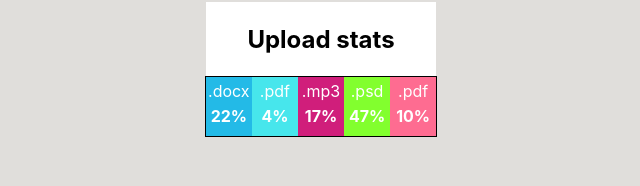
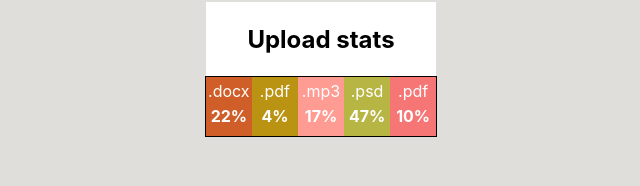
Before and after one commit to itfreshman2021/goit-react-hw-01-components, a React (Create React App) app: page / in a window 1280 px wide. Shown: the part 577-763 px from the top of the page, without its empty margins (319-959 px from the left). Built offline with nearby package versions, Linux system fonts and the light colour scheme.

Commit message:
Added work on errors and comments

```diff
--- a/src/Components/friendlist/FriendList.js
+++ b/src/Components/friendlist/FriendList.js
@@ -6,14 +6,8 @@ import s from './FriendList.module.css';
 const FriendList = ({ friends }) => {
   return (
     <ul className={s.friendList}>
-      {friends.map(friend => (
-        <FriendListItem
-          friend={friend}
-          key={friend.id}
-          avatar={friend.avatar}
-          name={friend.name}
-          isOnline={friend.isOnline}
-        />
+      {friends.map(({ id, avatar, name, isOnline }) => (
+        <FriendListItem key={id} avatar={avatar} name={name} isOnline={isOnline} />
       ))}
     </ul>
   );
--- a/src/Components/profile/Profile.js
+++ b/src/Components/profile/Profile.js
@@ -4,6 +4,7 @@ import s from './Profile.module.css';
 import defaultProfileAvatar from '../defaultProfileAvatar.png';
 
 const Profile = ({ name, tag, location, avatar = defaultProfileAvatar, stats }) => {
+  const { followers, views, likes } = stats;
   return (
     <div className={s.profile}>
       <div className={s.description}>
@@ -16,15 +17,15 @@ const Profile = ({ name, tag, location, avatar = defaultProfileAvatar, stats })
       <ul className={s.stats}>
         <li className={s.item}>
           <span className={s.label}>Followers</span>
-          <span className={s.quantity}>{stats.followers}</span>
+          <span className={s.quantity}>{followers}</span>
         </li>
         <li className={s.item}>
           <span className={s.label}>Views</span>
-          <span className={s.quantity}>{stats.views}</span>
+          <span className={s.quantity}>{views}</span>
         </li>
         <li className={s.item}>
           <span className={s.label}>Likes</span>
-          <span className={s.quantity}>{stats.likes}</span>
+          <span className={s.quantity}>{likes}</span>
         </li>
       </ul>
     </div>
@@ -33,13 +34,13 @@ const Profile = ({ name, tag, location, avatar = defaultProfileAvatar, stats })
 
 Profile.propTypes = {
   avatar: PropTypes.string,
-  name: PropTypes.string,
-  tag: PropTypes.string,
-  location: PropTypes.string,
+  name: PropTypes.string.isRequired,
+  tag: PropTypes.string.isRequired,
+  location: PropTypes.string.isRequired,
   stats: PropTypes.shape({
-    followers: PropTypes.number,
-    views: PropTypes.number,
-    likes: PropTypes.number,
+    followers: PropTypes.number.isRequired,
+    views: PropTypes.number.isRequired,
+    likes: PropTypes.number.isRequired,
   }),
 };
 export default Profile;
--- a/src/Components/statistics/Statistics.js
+++ b/src/Components/statistics/Statistics.js
@@ -1,6 +1,10 @@
 import React from 'react';
 import PropTypes from 'prop-types';
 import s from './Statistics.module.css';
+
+function getRandomHexColor() {
+  return `#${Math.floor(Math.random() * 16777215).toString(16)}`;
+}
 
 const Statistics = ({ title, stats }) => {
   return (
@@ -8,19 +12,12 @@ const Statistics = ({ title, stats }) => {
       {title && <h2 className={s.title}>{title}</h2>}
 
       <ul className={s.statList}>
-        {stats.map(stat => {
-          const backgroundColorLi = `#${Math.floor(Math.random() * 16777215).toString(16)}`;
-          return (
-            <li
-              key={stat.id}
-              className={s.item}
-              style={{ backgroundColor: `${backgroundColorLi}` }}
-            >
-              <span className={s.label}>{stat.label}</span>
-              <span className={s.percentage}>{stat.percentage}%</span>
-            </li>
-          );
-        })}
+        {stats.map(({ id, label, percentage }) => (
+          <li key={id} className={s.item} style={{ backgroundColor: `${getRandomHexColor()}` }}>
+            <span className={s.label}>{label}</span>
+            <span className={s.percentage}>{percentage}%</span>
+          </li>
+        ))}
       </ul>
     </section>
   );
--- a/src/Components/transactionhistory/TransactionHistory.js
+++ b/src/Components/transactionhistory/TransactionHistory.js
@@ -14,11 +14,11 @@ const TransactionHistory = ({ items }) => {
       </thead>
 
       <tbody>
-        {items.map(item => (
-          <tr key={item.id} className={s.transactionHistoryTr}>
-            <td className={s.transactionHistoryTd}>{item.type}</td>
-            <td className={s.transactionHistoryTd}>{item.amount}</td>
-            <td className={s.transactionHistoryTd}>{item.currency}</td>
+        {items.map(({ id, type, amount, currency }) => (
+          <tr key={id} className={s.transactionHistoryTr}>
+            <td className={s.transactionHistoryTd}>{type}</td>
+            <td className={s.transactionHistoryTd}>{amount}</td>
+            <td className={s.transactionHistoryTd}>{currency}</td>
           </tr>
         ))}
       </tbody>
```
